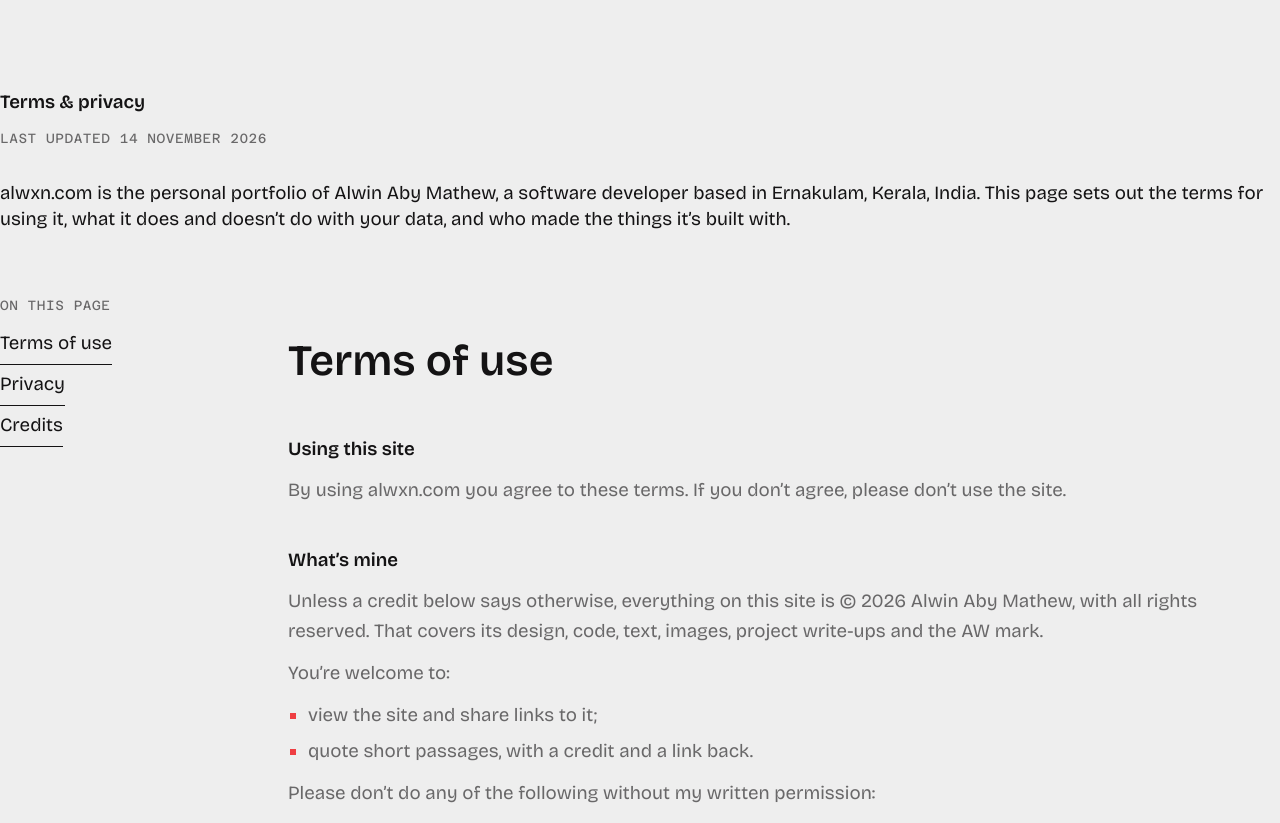
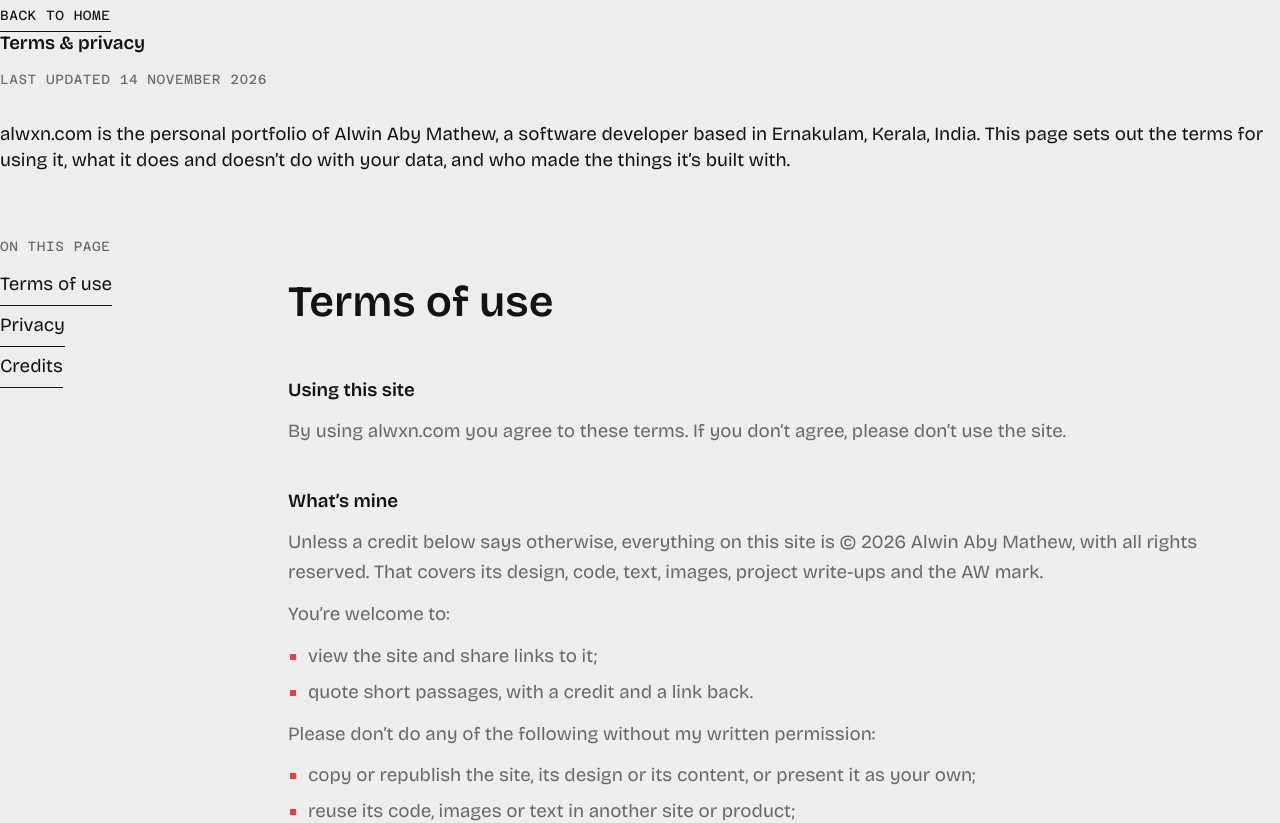
Before and after one commit to VirgoTheLord/WorkPortfolio, a Next.js app: page /legal in a window 1280 px wide. Shown: the top 823 px of the page. Built offline with nearby package versions, Linux system fonts and the light colour scheme.

Commit message:
design: the terms page stands alone, without the site's frame

```diff
--- a/src/app/(full)/legal/page.tsx
+++ /dev/null
@@ -1,85 +0,0 @@
-import type { Metadata } from 'next'
-import { TextLink } from '@/components/ui/text-link'
-import { legal } from '@/content/legal'
-import type { LegalBlock } from '@/types/content'
-import '@/components/sections/legal.css'
-
-export const metadata: Metadata = {
-  title: legal.title,
-  description: legal.description,
-}
-
-function Block({ block }: { block: LegalBlock }) {
-  if (typeof block === 'string') return <p>{block}</p>
-  return (
-    <ul>
-      {block.map((item) => (
-        <li key={item}>{item}</li>
-      ))}
-    </ul>
-  )
-}
-
-/*
- * Terms & privacy (/legal): a page to read, so it is set for reading and
- * nothing moves. The title and date, a short introduction, the contents, then
- * each part (terms, privacy, credits) under its own heading. From lg the
- * contents stand in a narrow column on the left and stay in view.
- */
-export default function LegalPage() {
-  return (
-    <article className="legal">
-      <header className="legal-head">
-        <h1 className="legal-title font-display">{legal.title}</h1>
-        <p className="legal-updated font-label text-label text-fg-muted uppercase">
-          {legal.updatedLabel} <time dateTime="2026-11-14">{legal.updated}</time>
-        </p>
-        <p className="legal-intro">{legal.intro}</p>
-      </header>
-
-      <div className="legal-grid">
-        <nav aria-labelledby="legal-contents" className="legal-contents">
-          <h2 id="legal-contents" className="font-label text-label text-fg-muted uppercase">
-            {legal.contentsLabel}
-          </h2>
-          <ol>
-            {legal.parts.map((part) => (
-              <li key={part.id}>
-                <TextLink href={`#${part.id}`}>{part.title}</TextLink>
-              </li>
-            ))}
-          </ol>
-        </nav>
-
-        <div className="legal-body">
-          {legal.parts.map((part) => (
-            <section
-              key={part.id}
-              id={part.id}
-              aria-labelledby={`${part.id}-title`}
-              className="legal-part scroll-mt-header"
-            >
-              <h2 id={`${part.id}-title`} className="legal-part-title font-display">
-                {part.title}
-              </h2>
-              {part.sections.map((section) => (
-                <section
-                  key={section.id}
-                  aria-labelledby={`${part.id}-${section.id}`}
-                  className="legal-section"
-                >
-                  <h3 id={`${part.id}-${section.id}`} className="legal-section-title">
-                    {section.heading}
-                  </h3>
-                  {section.body.map((block, i) => (
-                    <Block key={i} block={block} />
-                  ))}
-                </section>
-              ))}
-            </section>
-          ))}
-        </div>
-      </div>
-    </article>
-  )
-}
--- /dev/null
+++ b/src/app/legal/page.tsx
@@ -0,0 +1,91 @@
+import type { Metadata } from 'next'
+import { TextLink } from '@/components/ui/text-link'
+import { legal } from '@/content/legal'
+import type { LegalBlock } from '@/types/content'
+import '@/components/sections/legal.css'
+
+export const metadata: Metadata = {
+  title: legal.title,
+  description: legal.description,
+}
+
+function Block({ block }: { block: LegalBlock }) {
+  if (typeof block === 'string') return <p>{block}</p>
+  return (
+    <ul>
+      {block.map((item) => (
+        <li key={item}>{item}</li>
+      ))}
+    </ul>
+  )
+}
+
+/*
+ * Terms & privacy (/legal): a plain page to read (owner's call), outside both
+ * sites' frames, so no navbar, footer or effects; one link leads home. The
+ * title and date, a short introduction, the contents, then each part (terms,
+ * privacy, credits) under its own heading. From lg the contents stand in a
+ * narrow column on the left and stay in view.
+ */
+export default function LegalPage() {
+  return (
+    <main id="main" tabIndex={-1} className="legal focus:outline-none">
+      <TextLink href={legal.home.href} className="legal-home font-label text-label uppercase">
+        {legal.home.label}
+      </TextLink>
+      <article>
+        <header className="legal-head">
+          <h1 className="legal-title font-display">{legal.title}</h1>
+          <p className="legal-updated font-label text-label text-fg-muted uppercase">
+            {legal.updatedLabel} <time dateTime="2026-11-14">{legal.updated}</time>
+          </p>
+          <p className="legal-intro">{legal.intro}</p>
+        </header>
+
+        <div className="legal-grid">
+          <nav aria-labelledby="legal-contents" className="legal-contents">
+            <h2 id="legal-contents" className="font-label text-label text-fg-muted uppercase">
+              {legal.contentsLabel}
+            </h2>
+            <ol>
+              {legal.parts.map((part) => (
+                <li key={part.id}>
+                  <TextLink href={`#${part.id}`}>{part.title}</TextLink>
+                </li>
+              ))}
+            </ol>
+          </nav>
+
+          <div className="legal-body">
+            {legal.parts.map((part) => (
+              <section
+                key={part.id}
+                id={part.id}
+                aria-labelledby={`${part.id}-title`}
+                className="legal-part"
+              >
+                <h2 id={`${part.id}-title`} className="legal-part-title font-display">
+                  {part.title}
+                </h2>
+                {part.sections.map((section) => (
+                  <section
+                    key={section.id}
+                    aria-labelledby={`${part.id}-${section.id}`}
+                    className="legal-section"
+                  >
+                    <h3 id={`${part.id}-${section.id}`} className="legal-section-title">
+                      {section.heading}
+                    </h3>
+                    {section.body.map((block, i) => (
+                      <Block key={i} block={block} />
+                    ))}
+                  </section>
+                ))}
+              </section>
+            ))}
+          </div>
+        </div>
+      </article>
+    </main>
+  )
+}
--- a/src/components/sections/legal.css
+++ b/src/components/sections/legal.css
@@ -1,4 +1,4 @@
-/* ---- Terms & privacy (app/(full)/legal) --------------------------------------
+/* ---- Terms & privacy (app/legal) --------------------------------------
  * A page to read: a reading measure, hairlines between the parts, the site's
  * section rhythm around it. From lg the contents stand in a narrow column on
  * the left and stay in view while the text scrolls. */
@@ -6,7 +6,12 @@
   width: 100%;
   max-width: var(--container-content);
   margin-inline: auto;
-  padding: var(--spacing-section) var(--spacing-gutter);
+  padding: calc(var(--spacing) * 8) var(--spacing-gutter) var(--spacing-section);
+}
+
+.legal-home {
+  display: inline-block;
+  margin-bottom: var(--spacing-section);
 }
 
 .legal-head {
@@ -97,7 +102,7 @@
 
   .legal-contents {
     position: sticky;
-    top: calc(var(--spacing-header) + var(--spacing) * 8);
+    top: calc(var(--spacing) * 8);
     align-self: start;
   }
 
--- a/src/content/legal.ts
+++ b/src/content/legal.ts
@@ -166,6 +166,7 @@ export const legal = {
     },
   ],
   footerLink: { label: 'Terms & privacy', href: '/legal' },
+  home: { label: 'Back to home', href: '/' },
 } satisfies LegalContent
 
 export const notFound = {
--- a/src/types/content.ts
+++ b/src/types/content.ts
@@ -344,6 +344,7 @@ export type LegalContent = {
   contentsLabel: string
   parts: readonly LegalPart[]
   footerLink: NavItem
+  home: NavItem
 }
 
 /* The not-found page (app/not-found.tsx). */
```
